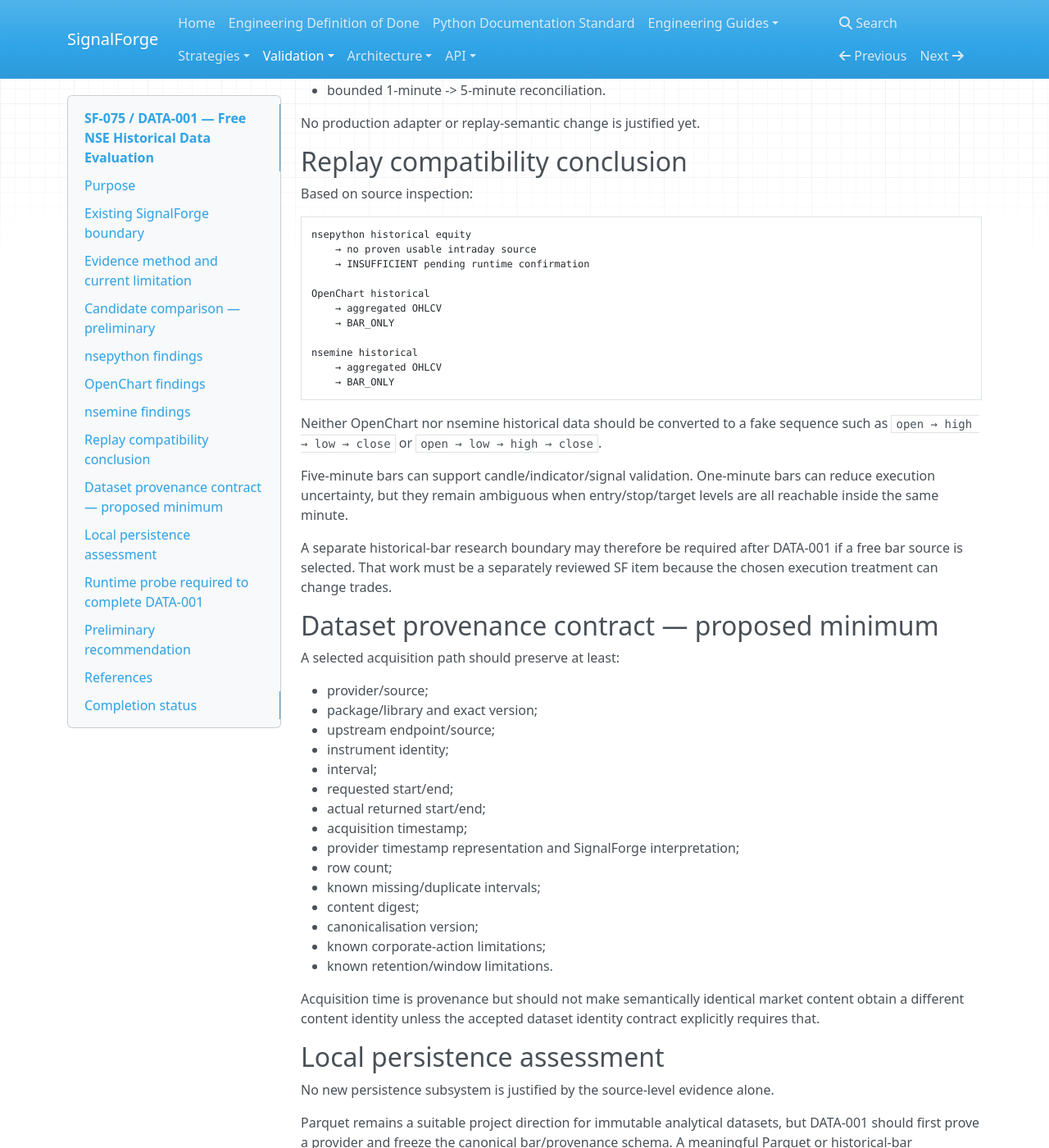
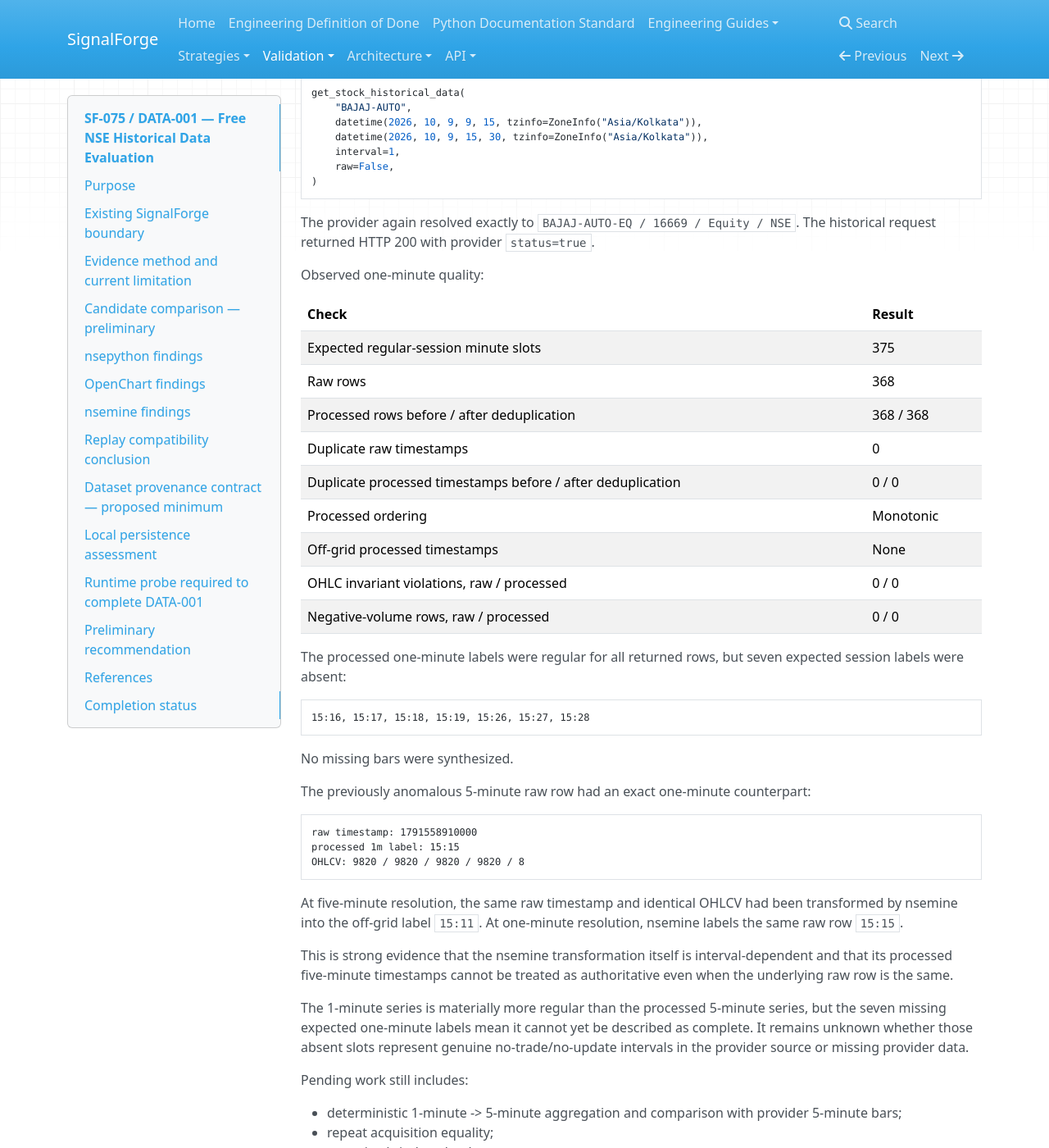
Before and after one commit to harishkamathuk/signalforge, an MkDocs documentation site: the page built from docs/validation/sf-075-data-001-free-nse-historical-data.md, in a window 1280 px wide and 1400 px high, scrolled down 9041 px. Shown: the whole window at 82% size. Built offline with MkDocs 1.6.1, drawn with Linux system fonts in a browser that asks for light colours; nearby versions of some CDN libraries; some of the changed text lies outside the part shown.

Commit message:
docs: record nsemine one-minute runtime evidence

````diff
--- a/docs/validation/sf-075-data-001-free-nse-historical-data.md
+++ b/docs/validation/sf-075-data-001-free-nse-historical-data.md
@@ -53,8 +53,7 @@ sessions. Runtime probing has therefore moved to a normal local developer enviro
 outbound NSE/charting access.
 
 OpenChart 0.2.0 has now been exercised empirically. nsemine 2.2.1 has passed the first bounded
-5-minute retrieval/identity gate, but raw/processed timestamp behaviour is now partially characterized; provider timezone semantics,
-repeatability, retention and 1-minute behaviour remain open. nsepython 2.101 still requires its intentional bounded confirmation probe
+5-minute retrieval/identity gate. Its 1-minute path has also returned a substantial BAJAJ-AUTO session with clean one-minute grid semantics for the rows received, although seven expected minute slots were absent. Provider timezone semantics, repeatability and retention remain open. nsepython 2.101 still requires its intentional bounded confirmation probe
 before DATA-001 can close.
 
 Source-inspection claims and runtime observations are kept distinct below.
@@ -67,13 +66,13 @@ Source-inspection claims and runtime observations are kept distinct below.
 | Licence | GPL-3.0 | MIT | MIT |
 | Historical equity representation | Aggregated historical records | OHLCV bars | OHLCV bars |
 | 5-minute historical API in inspected source | Not established | Advertised/implemented | Advertised/implemented |
-| 1-minute historical API in inspected source | Not established | Advertised/implemented | Advertised/implemented |
+| 1-minute historical API in inspected source | Not established | Advertised/implemented | Proven at runtime for BAJAJ-AUTO; 368 rows returned for one regular session |
 | Historical event/tick chronology | Not established | No — historical path is bars | No — historical path is bars |
 | Current-session tick API | Not material to historical requirement | Not established | Yes, current-session tick-by-tick API |
 | ReplaySource compatibility | INSUFFICIENT / BAR-LEVEL only if history works | BAR_ONLY | BAR_ONLY |
 | Timestamp/timezone risk | Runtime evidence required | High-priority runtime check | High-priority runtime check |
 | Runtime repeatability | Pending | Not reached — valid instrument-specific bars were not obtained | Pending |
-| Preliminary disposition | PROVISIONAL REJECT | REJECT — observed 0.2.0 runtime path failed retrieval/identity requirements | CANDIDATE — exact BAJAJ-AUTO identity + 75-row 5m retrieval proven; timestamp semantics unresolved |
+| Preliminary disposition | PROVISIONAL REJECT | REJECT — observed 0.2.0 runtime path failed retrieval/identity requirements | CANDIDATE — exact BAJAJ-AUTO identity; 5m and 1m retrieval proven; 1m gaps and provider timestamp semantics unresolved |
 
 `PROVISIONAL REJECT` and `CANDIDATE` are not final DATA-001 verdicts. OpenChart's current `REJECT`
 records completed empirical evidence for the observed 0.2.0 path; the overall DATA-001 evaluation
@@ -402,14 +401,75 @@ one missing expected label (**15:15**) and one off-grid label (**15:11**).
 This establishes that nsemine's processed labels cannot be accepted as canonical bar timestamps
 without an independent timestamp interpretation/canonicalisation rule.
 
+### Runtime evidence — nsemine 2.2.1 one-minute probe
+
+The same BAJAJ-AUTO session was then requested at one-minute resolution using the exact same
+instrument identity and date range:
+
+```python
+get_stock_historical_data(
+    "BAJAJ-AUTO",
+    datetime(2026, 10, 9, 9, 15, tzinfo=ZoneInfo("Asia/Kolkata")),
+    datetime(2026, 10, 9, 15, 30, tzinfo=ZoneInfo("Asia/Kolkata")),
+    interval=1,
+    raw=False,
+)
+```
+
+The provider again resolved exactly to `BAJAJ-AUTO-EQ / 16669 / Equity / NSE`. The historical
+request returned HTTP 200 with provider `status=true`.
+
+Observed one-minute quality:
+
+| Check | Result |
+| --- | --- |
+| Expected regular-session minute slots | 375 |
+| Raw rows | 368 |
+| Processed rows before / after deduplication | 368 / 368 |
+| Duplicate raw timestamps | 0 |
+| Duplicate processed timestamps before / after deduplication | 0 / 0 |
+| Processed ordering | Monotonic |
+| Off-grid processed timestamps | None |
+| OHLC invariant violations, raw / processed | 0 / 0 |
+| Negative-volume rows, raw / processed | 0 / 0 |
+
+The processed one-minute labels were regular for all returned rows, but seven expected session
+labels were absent:
+
+```text
+15:16, 15:17, 15:18, 15:19, 15:26, 15:27, 15:28
+```
+
+No missing bars were synthesized.
+
+The previously anomalous 5-minute raw row had an exact one-minute counterpart:
+
+```text
+raw timestamp: 1791558910000
+processed 1m label: 15:15
+OHLCV: 9820 / 9820 / 9820 / 9820 / 8
+```
+
+At five-minute resolution, the same raw timestamp and identical OHLCV had been transformed by
+nsemine into the off-grid label `15:11`. At one-minute resolution, nsemine labels the same raw row
+`15:15`.
+
+This is strong evidence that the nsemine transformation itself is interval-dependent and that its
+processed five-minute timestamps cannot be treated as authoritative even when the underlying raw
+row is the same.
+
+The 1-minute series is materially more regular than the processed 5-minute series, but the seven
+missing expected one-minute labels mean it cannot yet be described as complete. It remains unknown
+whether those absent slots represent genuine no-trade/no-update intervals in the provider source or
+missing provider data.
+
 Pending work still includes:
 
-- 1-minute retrieval;
+- deterministic 1-minute -> 5-minute aggregation and comparison with provider 5-minute bars;
 - repeat acquisition equality;
 - retention/window depth;
-- broader duplicate/missing interval analysis;
-- provider timezone/bar-label semantics;
-- bounded 1-minute -> 5-minute reconciliation.
+- broader duplicate/missing interval analysis across additional sessions;
+- provider timezone/bar-label semantics.
 
 No production adapter or replay-semantic change is justified yet.
 
@@ -503,10 +563,7 @@ The current evidence supports:
 - **OpenChart:** **REJECT** for DATA-001 in the observed 0.2.0 runtime path. Direct historical
   requests returned empty data, and the public high-level equity path failed exact instrument
   resolution by substituting NIFTY 50 for BAJAJ-AUTO.
-- **nsemine:** **CANDIDATE**; exact BAJAJ-AUTO identity and a non-empty 75-row 5-minute session
-  retrieval are proven. Raw/processed reconciliation shows the provider supplied an irregular raw
-  timestamp and nsemine transformed it into an off-grid 15:11 label; processed timestamps therefore
-  cannot yet be treated as canonical.
+- **nsemine:** **CANDIDATE**; exact BAJAJ-AUTO identity plus both 5-minute and 1-minute retrieval are proven. The 1-minute series is monotonic and on-grid for returned rows, with no duplicates, OHLC violations or negative volume, but seven expected minute labels were absent. The same raw row that became 15:11 at 5-minute resolution is labeled 15:15 at one-minute resolution, confirming interval-dependent timestamp transformation. Processed timestamps therefore cannot yet be treated as canonical.
 - **ReplaySource:** no change in SF-075.
 - **Strategy V1:** no change.
 - **Execution semantics:** no change.
@@ -531,6 +588,6 @@ OpenChart 0.2.0 runtime evaluation is complete and rejected for the observed pat
 has proven exact BAJAJ-AUTO identity and initial 5-minute retrieval. The 15:11 anomaly is now
 explained: an irregular raw provider timestamp was transformed by nsemine's fixed offset/rounding
 logic into an off-grid processed label. Provider timezone/bar-label semantics, repeatability,
-retention and 1-minute behaviour remain open. nsepython 2.101 still needs
+retention and deterministic 1-minute -> 5-minute reconciliation remain open. nsepython 2.101 still needs
 the required confirmation probe. Final SELECT / RETAIN_AS_FALLBACK / REJECT conclusions remain
 pending.
````
